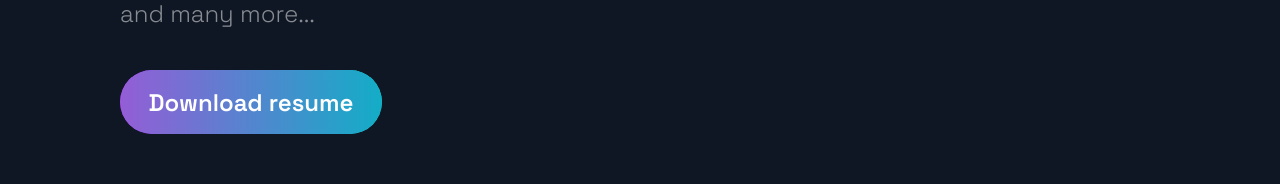
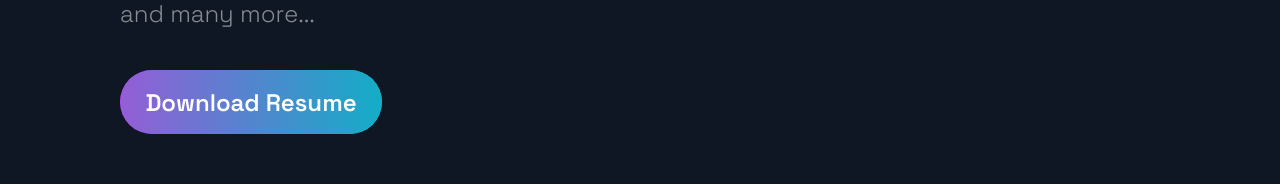
Before and after one commit to SandipDeb05/sandip_portfolio, a Next.js app: page / in a window 1280 px wide. Shown: the part 432-616 px from the top of the page. Built offline with nearby package versions, Linux system fonts and the light colour scheme.

Commit message:
minor change

```diff
--- a/src/components/Hero/Hero.js
+++ b/src/components/Hero/Hero.js
@@ -31,7 +31,7 @@ const Hero = () => (
         A Full-Stack Developer focusing on JavaScript, React, Redux, Next, MERN
         Stack and many more...
       </SectionText>
-      <Button onClick={onButtonClick}>Download resume</Button>
+      <Button onClick={onButtonClick}>Download Resume</Button>
     </LeftSection>
   </Section>
 );
```
